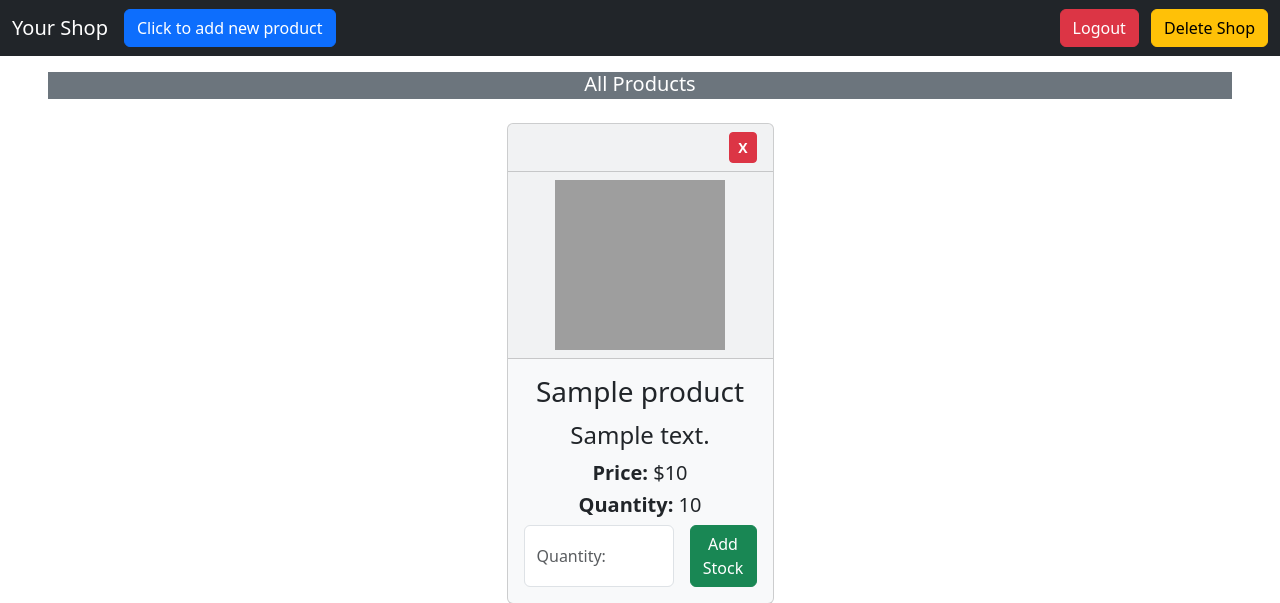
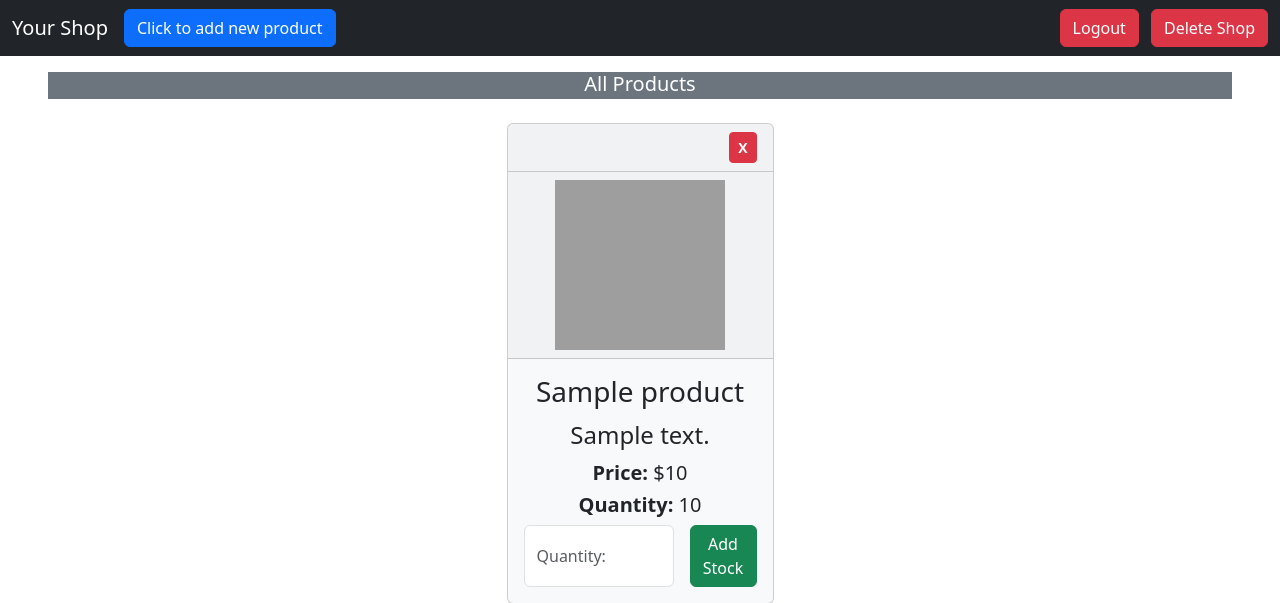
Before and after one commit to samtsa094/One-Stop-Shop, a Flask app: page /owner_shop in a window 1280 px wide. Shown: the top 603 px of the page. Run offline with Flask 3, Linux system fonts and the light colour scheme; the visitor is signed in with stand-in values (Sample User, id 1); a database or web service that is not in the repository returns one stand-in record (values such as "Sample title"); some libraries are stand-ins or nearby versions; grey boxes are pictures that could not be loaded.

Commit message:
Update owner_shop.html

```diff
--- a/templates/owner_shop.html
+++ b/templates/owner_shop.html
@@ -24,8 +24,8 @@
                 <form action="/logout" method="post" class="d-inline">
                     <button type="submit" class="btn btn-danger">Logout</button>
                 </form>
-                <form action="/delete_shop" method="post" class="d-inline ms-2" onsubmit="return confirm('Are you sure you want to delete your shop? This action cannot be undone.');">
-                    <button type="submit" class="btn btn-warning">Delete Shop</button>
+                <form action="/delete_shop/{{email}}" method="post" class="d-inline ms-2" onsubmit="return confirm('Are you sure you want to delete your shop? This action cannot be undone.');">
+                    <button type="submit" class="btn btn-danger">Delete Shop</button>
                 </form>
             </span>
         </div>
```
